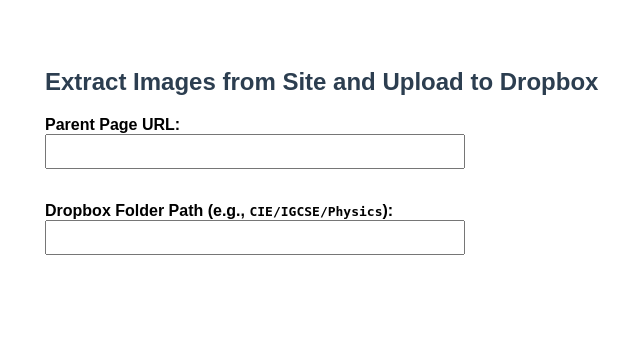
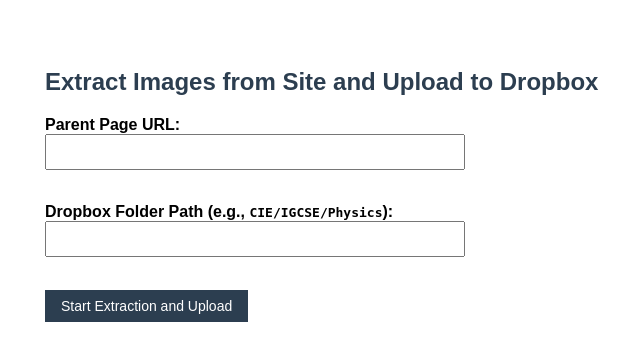
Before and after one commit to Sankarikm126/Image-Export-Tool, a Flask app: page / in a window 1280 px wide. Shown: the top 361 px of the page, without its empty margins (3-643 px from the left). Run offline with Flask 3, Linux system fonts and the light colour scheme.

Commit message:
Update index.html

```diff
--- a/templates/index.html
+++ b/templates/index.html
@@ -17,11 +17,13 @@
             width: 400px;
             padding: 8px;
             margin-bottom: 15px;
+            font-size: 14px;
         }
         input[type="submit"] {
             padding: 8px 16px;
             background-color: #2c3e50;
             color: white;
+            font-size: 14px;
             border: none;
             cursor: pointer;
         }
@@ -45,4 +47,13 @@
         <label for="course_folder">Dropbox Folder Path (e.g., <code>CIE/IGCSE/Physics</code>):</label><br>
         <input type="text" name="course_folder" required><br><br>
 
-        <input
+        <input type="submit" value="Start Extraction and Upload">
+    </form>
+
+    {% if message %}
+    <div class="message">
+        {{ message|safe }}
+    </div>
+    {% endif %}
+</body>
+</html>
```
